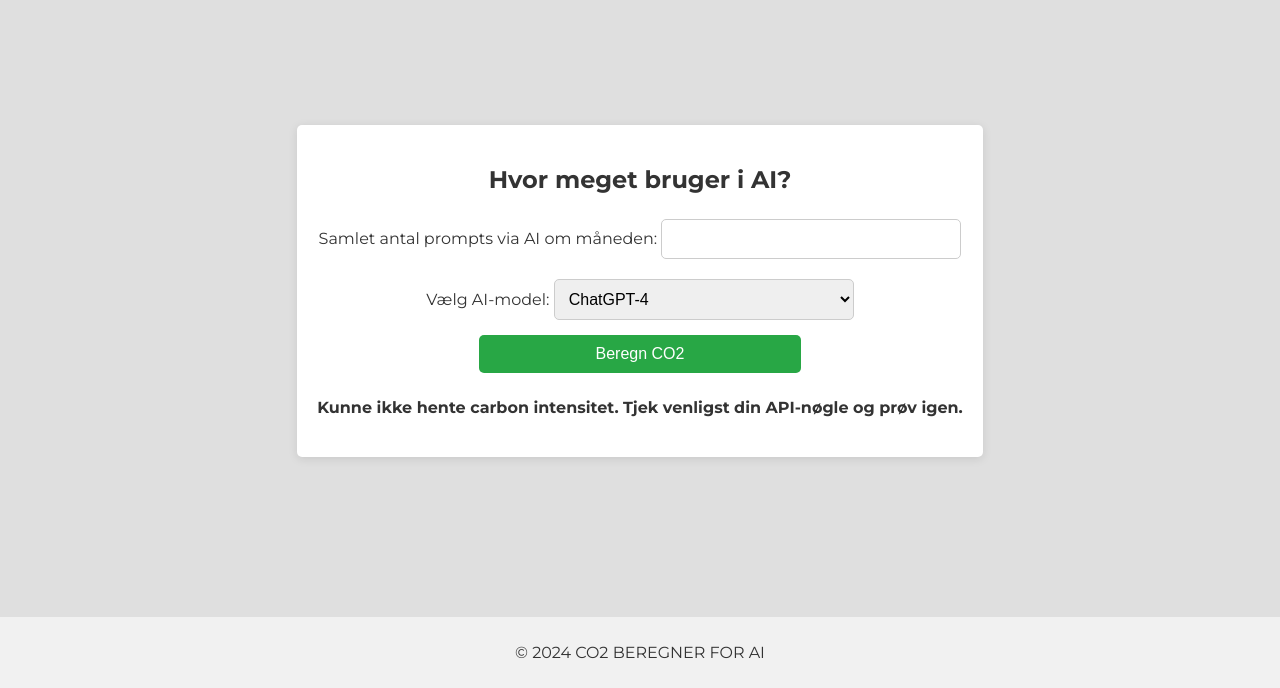
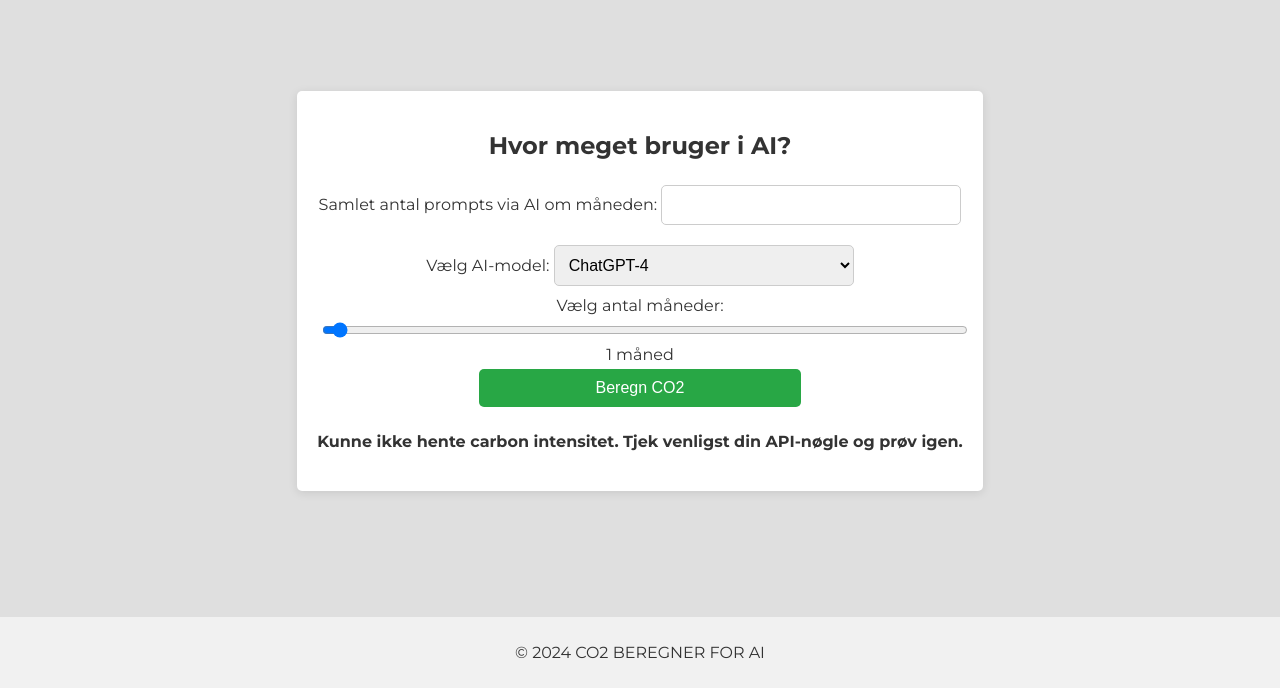
Before and after one commit to frede158/ai-co2-beregner, a plain HTML site: page index.html in a window 1280 px wide. Both pictures are taken after a click on the button "Beregn CO2". Shown: the part 112-800 px from the top of the page. Drawn offline with Linux system fonts and the light colour scheme; no server answers.

Commit message:
Slider
Slider som kan justeres for at se udledning for de pågældene måneder

```diff
--- a/css/css.css
+++ b/css/css.css
@@ -217,3 +217,30 @@ a {
   color: blue;
   text-decoration: underline;
 }
+
+input[type="range"] {
+  width: 100%;
+  height: 8px;
+  background: #ddd;
+  border-radius: 5px;
+  outline: none;
+}
+
+input[type="range"]::-webkit-slider-thumb {
+  -webkit-appearance: none;
+  appearance: none;
+  width: 20px;
+  height: 20px;
+  background: #4CAF50;
+  border-radius: 50%;
+  cursor: pointer;
+  transition: background 0.3s ease;
+}
+
+input[type="range"]::-webkit-slider-thumb:hover {
+  background: #45a049;
+}
+
+.result-box {
+  display: none; /* Skjul som standard */
+}
--- a/index.html
+++ b/index.html
@@ -31,6 +31,12 @@
             </select>
             <br>
 
+            <label for="monthRange">Vælg antal måneder:</label>
+            <input type="range" id="monthRange" name="monthRange" min="1" max="12" value="1" title="Vælg antal måneder">
+            <span id="monthValue">1 måned</span>
+            <br>
+
+
             <button onclick="calculateCO2()">Beregn CO2</button>
             <p id="result"></p>
             <p id="yearlyResult"></p>
--- a/js/js.js
+++ b/js/js.js
@@ -37,6 +37,7 @@ function formatNumber(num) {
 async function calculateCO2() {
     const monthlyUsage = document.getElementById('monthlyUsage').value;
     const model = document.getElementById('modelSelect').value; // Hent valgt model
+    const months = document.getElementById('monthRange').value; // Hent valgt antal måneder
     const states = ['US-CAL-CISO-fjern', 'US-MIDA-PJM-fjern', 'US-TEX-ERCO', 'US-NW-TPWR-fjern'];
     const carbonIntensities = await Promise.all(states.map(getCarbonIntensity));
 
@@ -52,35 +53,36 @@ async function calculateCO2() {
     const kWhPerUse = model === '4' ? 0.19 : 0.019; // 0.19 kWh for ChatGPT-4, 0.019 kWh for ChatGPT-4 Mini
     const totalKWhPerMonth = monthlyUsage * kWhPerUse; // Total kWh pr. måned
     const totalCO2 = (totalKWhPerMonth * averageCarbonIntensity) / 1000; // omdanne til kg CO2
-    const yearlyCO2 = totalCO2 * 12; // Beregn CO2 for et år
+    const totalCO2ForMonths = totalCO2 * months; // Beregn CO2 for det valgte antal måneder
 
     // Beregn mobilopladninger
     const kWhPerCharge = 0.015; // kWh pr. mobilopladning
     const chargesPerMonth = totalKWhPerMonth / kWhPerCharge; // Antal opladninger pr. måned
-    const chargesPerYear = chargesPerMonth * 12; // Antal opladninger pr. år
+    const chargesForMonths = chargesPerMonth * months; // Antal opladninger for det valgte antal måneder
 
     // Beregn årligt vandforbrug
     const waterUsagePerPrompt = 0.5 / 25; // Vandforbrug pr. prompt (0.5 liter / 25 prompts)
     const yearlyWaterUsage = monthlyUsage * waterUsagePerPrompt * 12; // Årligt vandforbrug
+    const waterUsageForMonths = (yearlyWaterUsage / 12) * months; // Vandforbrug for det valgte antal måneder
 
     // Beregn timer pæren kan lyse
     const wattage = 7; // Wattforbrug for pæren
-    const totalKWh = totalKWhPerMonth; // Total kWh for AI
+    const totalKWh = totalKWhPerMonth * months; // Total kWh for AI over det valgte antal måneder
     const kWhPerHour = wattage / 1000; // Konverterer watt til kWh
     const hoursLight = totalKWh / kWhPerHour; // Timer pæren kan lyse
 
     // Beregn Google-søgninger
     const kWhPerSearch = 0.0003; // Energi pr. Google-søgning
     const yearlyEnergyUsage = totalKWhPerMonth * 12; // Årligt energiforbrug
-    const googleSearches = yearlyEnergyUsage / kWhPerSearch; // Antal Google-søgninger
+    const googleSearches = (yearlyEnergyUsage / kWhPerSearch) * (months / 12); // Antal Google-søgninger for det valgte antal måneder
 
     // Opdater resultaterne med <span> og klasse
-    document.getElementById('result').innerHTML = `Din CO2-udledning er <span class="bold">${totalCO2.toFixed(2)} kg CO2</span> om måneden.`;
-    document.getElementById('yearlyResult').innerHTML = `Din CO2-udledning er <span class="bold">${yearlyCO2.toFixed(2)} kg CO2</span> om året.`;
-    document.getElementById('chargeResult').innerHTML = `Dette svarer til <span class="bold">${formatNumber(chargesPerYear.toFixed(0))}</span> mobilopladninger om året.`;
-    document.getElementById('waterUsageResult').innerHTML = `Årligt vandforbrug til nedkølning af datacentre: <span class="bold">${yearlyWaterUsage.toFixed(2)} liter</span>.`;
+    document.getElementById('result').innerHTML = `Din CO2-udledning er <span class="bold">${totalCO2ForMonths.toFixed(2)} kg CO2</span> for ${months} måned${months > 1 ? 'er' : ''}.`;
+    document.getElementById('yearlyResult').innerHTML = `Din CO2-udledning er <span class="bold">${(totalCO2 * 12).toFixed(2)} kg CO2</span> om året.`;
+    document.getElementById('chargeResult').innerHTML = `Dette svarer til <span class="bold">${formatNumber(chargesForMonths.toFixed(0))}</span> mobilopladninger for ${months} måned${months > 1 ? 'er' : ''}.`;
+    document.getElementById('waterUsageResult').innerHTML = `Vandforbrug til nedkølning af datacentre for ${months} måned${months > 1 ? 'er' : ''}: <span class="bold">${waterUsageForMonths.toFixed(2)} liter</span>.`;
     document.getElementById('lightUsageResult').innerHTML = `Pæren kan lyse i <span class="bold">${formatHoursToDays(hoursLight)}</span> baseret på dit AI-forbrug.`;
-    document.getElementById('searchResult').innerHTML = `Dette svarer til <span class="bold">${formatNumber(googleSearches.toFixed(0))}</span> Google-søgninger om året 🔍.`; // Ny beregning
+    document.getElementById('searchResult').innerHTML = `Dette svarer til <span class="bold">${formatNumber(googleSearches.toFixed(0))}</span> Google-søgninger for ${months} måned${months > 1 ? 'er' : ''} 🔍.`; // Ny beregning
 
     const resultBoxes = document.querySelectorAll('.result-box');
     resultBoxes.forEach(box => {
@@ -92,3 +94,9 @@ async function calculateCO2() {
 document.getElementById('monthlyUsage').addEventListener('input', function() {
     calculateCO2(); // Kald beregningsfunktionen
 });
+
+document.getElementById('monthRange').addEventListener('input', function() {
+    const monthValue = document.getElementById('monthValue');
+    monthValue.innerText = `${this.value} måned${this.value > 1 ? 'er' : ''}`;
+    calculateCO2(); // Kald beregningsfunktionen
+});
```
Lines whose indentation alone changed are shown as unchanged.
